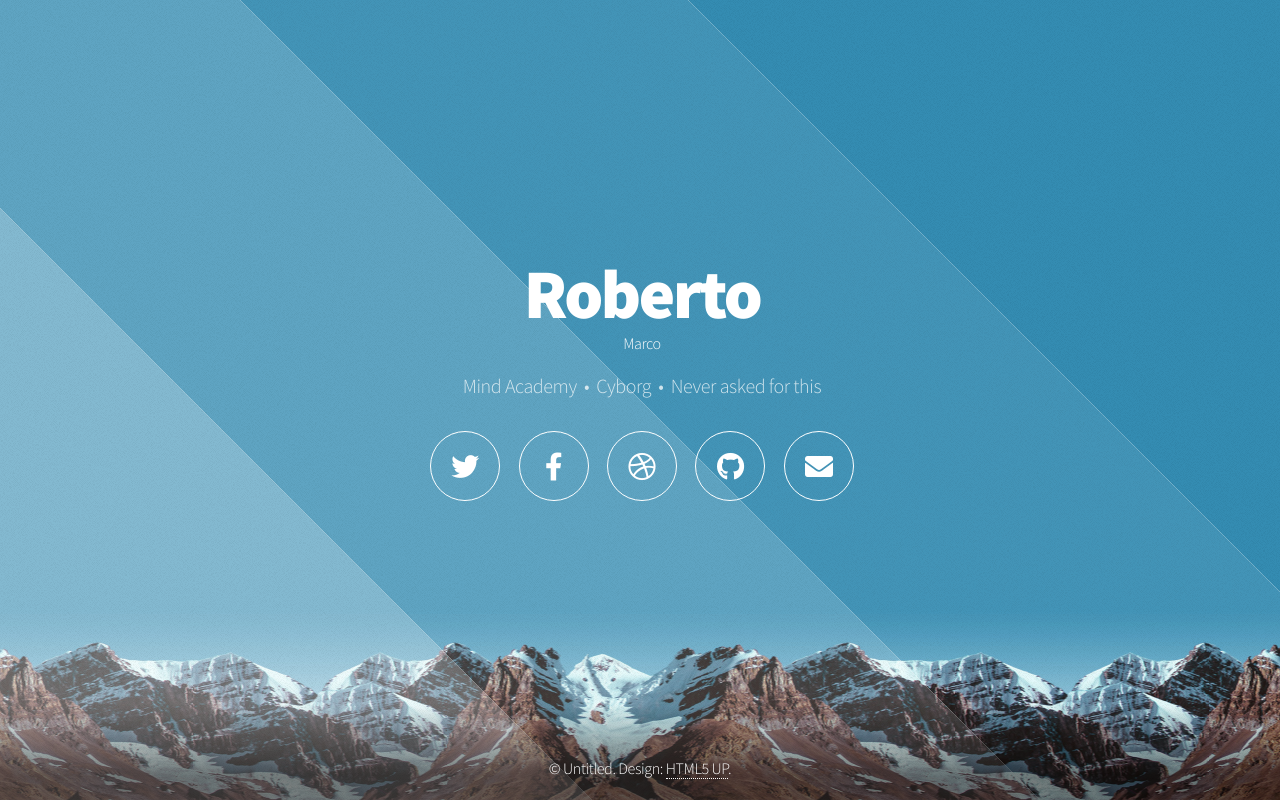
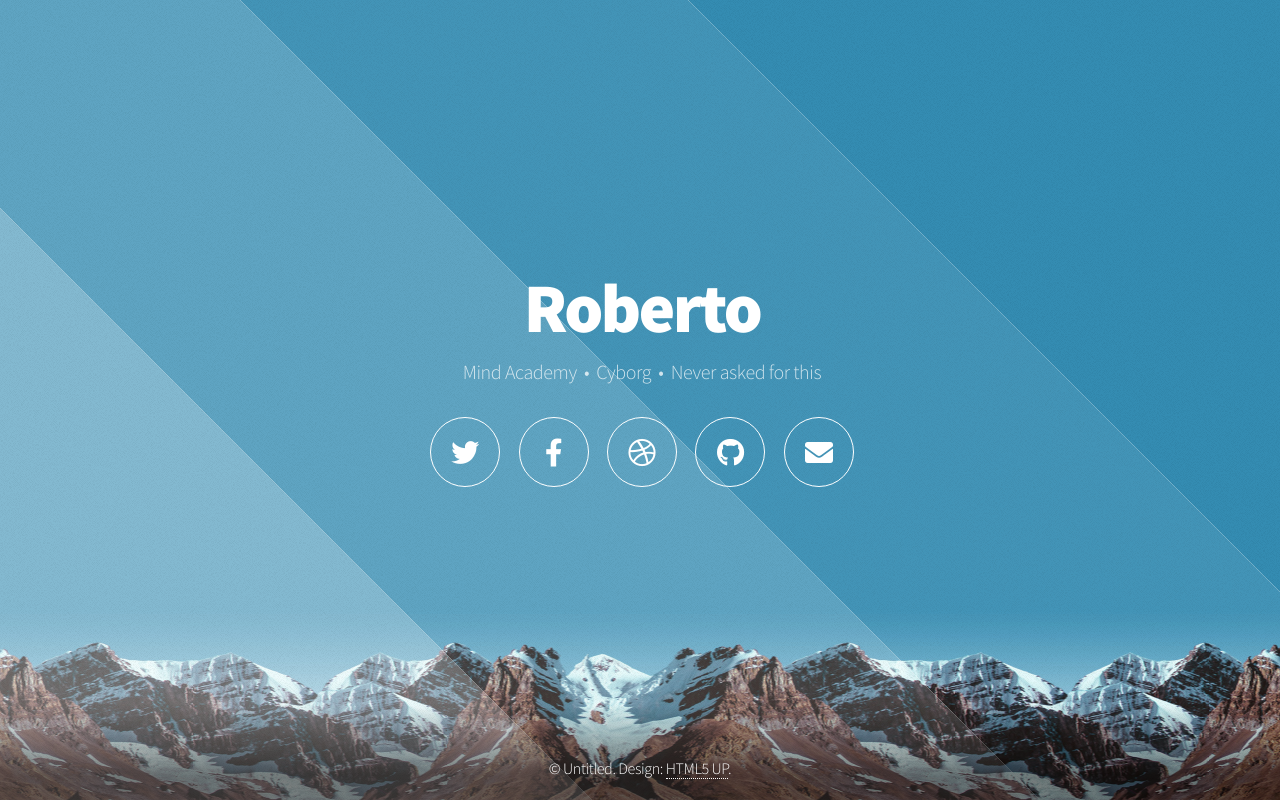
Before and after one commit to leonardoprevato/areal-template, a plain HTML site: page index.html in a window 1280 px wide. Drawn offline with Linux system fonts and the light colour scheme.

Commit message:
Update index.html

```diff
--- a/index.html
+++ b/index.html
@@ -21,7 +21,7 @@
 				<!-- Header -->
 					<header id="header">
             <h1>Roberto</h1>
-						<h2>Marco</h2>
+
 						<p>Mind Academy &nbsp;&bull;&nbsp; Cyborg &nbsp;&bull;&nbsp; Never asked for this</p>
 						<nav>
 							<ul>
```
